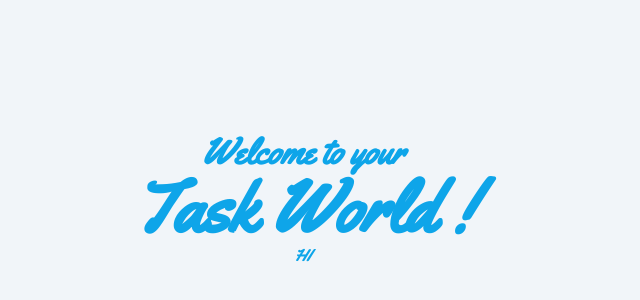
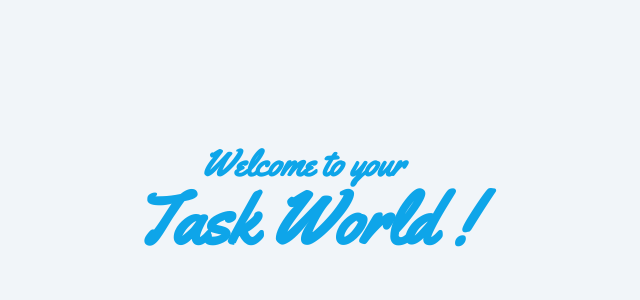
Before and after one commit to Edgardas1/yourtasks, a React (Vite) app: page / in a window 1280 px wide. Shown: the part 200-500 px from the top of the page, without its empty margins (337-977 px from the left). Built offline with nearby package versions, Linux system fonts and the light colour scheme.

Commit message:
deleted test

```diff
--- a/src/LoginPage/components/Logo.tsx
+++ b/src/LoginPage/components/Logo.tsx
@@ -3,7 +3,6 @@ const Logo = () => {
     <div className="font-yellowtail text-sky-500 font-bold text-center">
       <p className="text-4xl">Welcome to your</p>
       <span className="text-7xl">Task World !</span>
-      <p>HI</p>
     </div>
   );
 };
```
